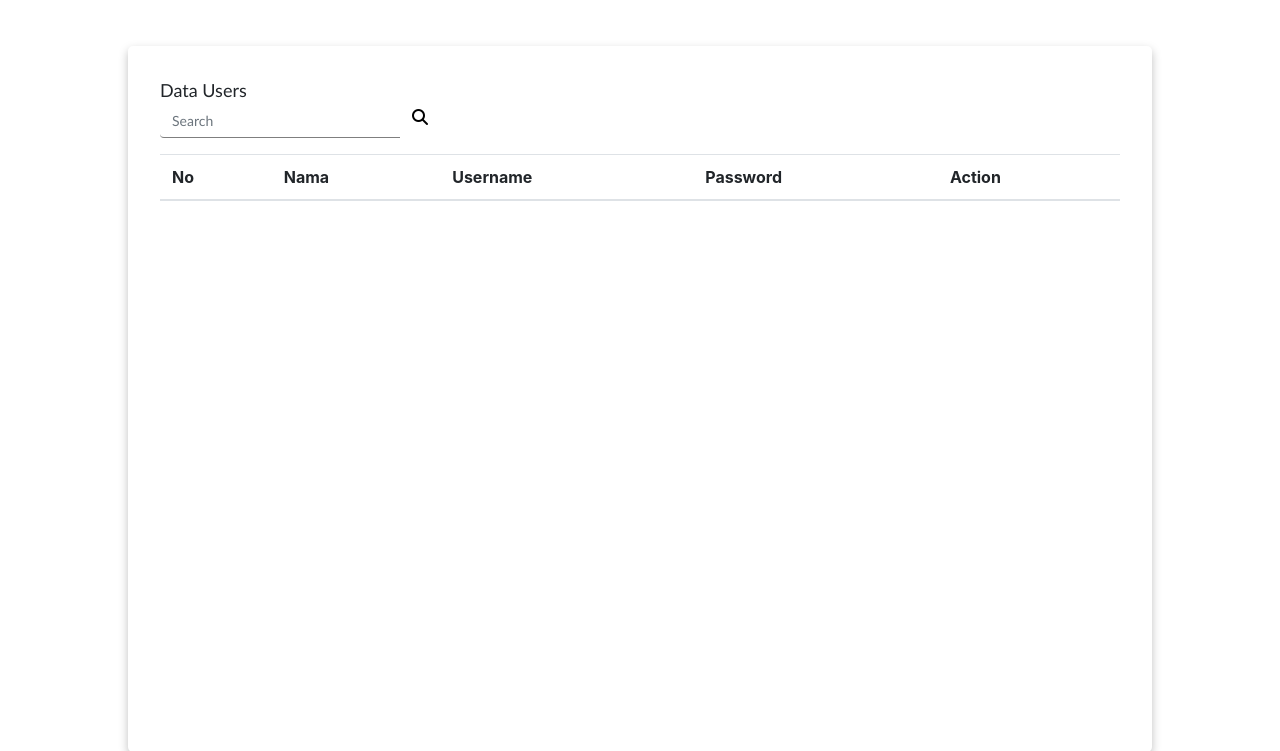
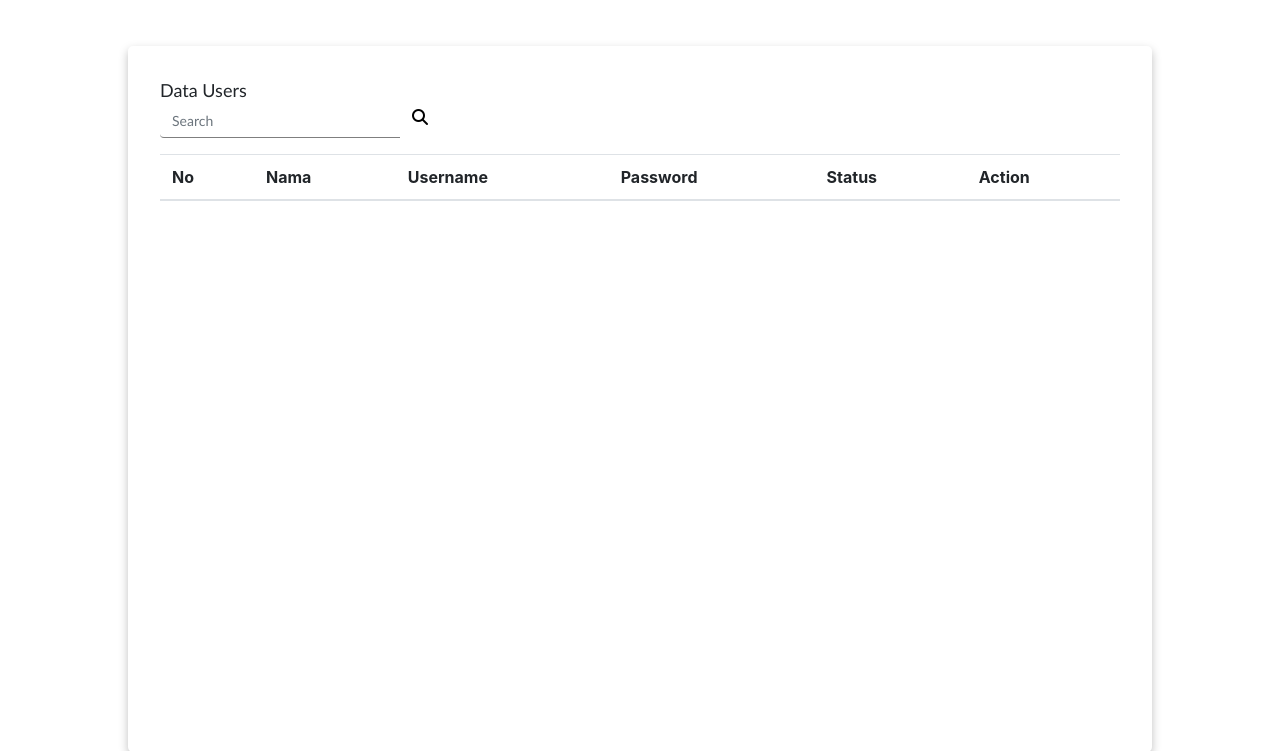
Before and after one commit to rahmafadhila/MediStore, a CodeIgniter app: a page that uses application/views/Admin/crud_user.php in a window 1280 px wide. Shown: the part 56-807 px from the top of the page. Run offline with CodeIgniter, Linux system fonts and the light colour scheme; data that the repository does not hold is empty; some libraries are stand-ins or nearby versions.

Commit message:
crud user

```diff
--- a/application/views/Admin/crud_user.php
+++ b/application/views/Admin/crud_user.php
@@ -204,6 +204,7 @@ $this->load->view('Admin/header');
                                 <th scope="col">Nama</th>
                                 <th scope="col">Username</th>
                                 <th scope="col">Password</th>
+                                <th scope="col">Status</th>
                                 <th scope="col">Action</th>
                             </tr>
                         </thead>
@@ -215,6 +216,7 @@ $this->load->view('Admin/header');
                                 <td id="margin"><?php echo $d->nama?></td>
                                 <td id="margin"><?php echo $d->username ?></td>
                                 <td id="margin"><?php echo $d->password ?></td>
+                                <td id="margin"><?php echo $d->status ?></td>
                                 <td id="margin">
                                     <button
                                         type="button"
```
